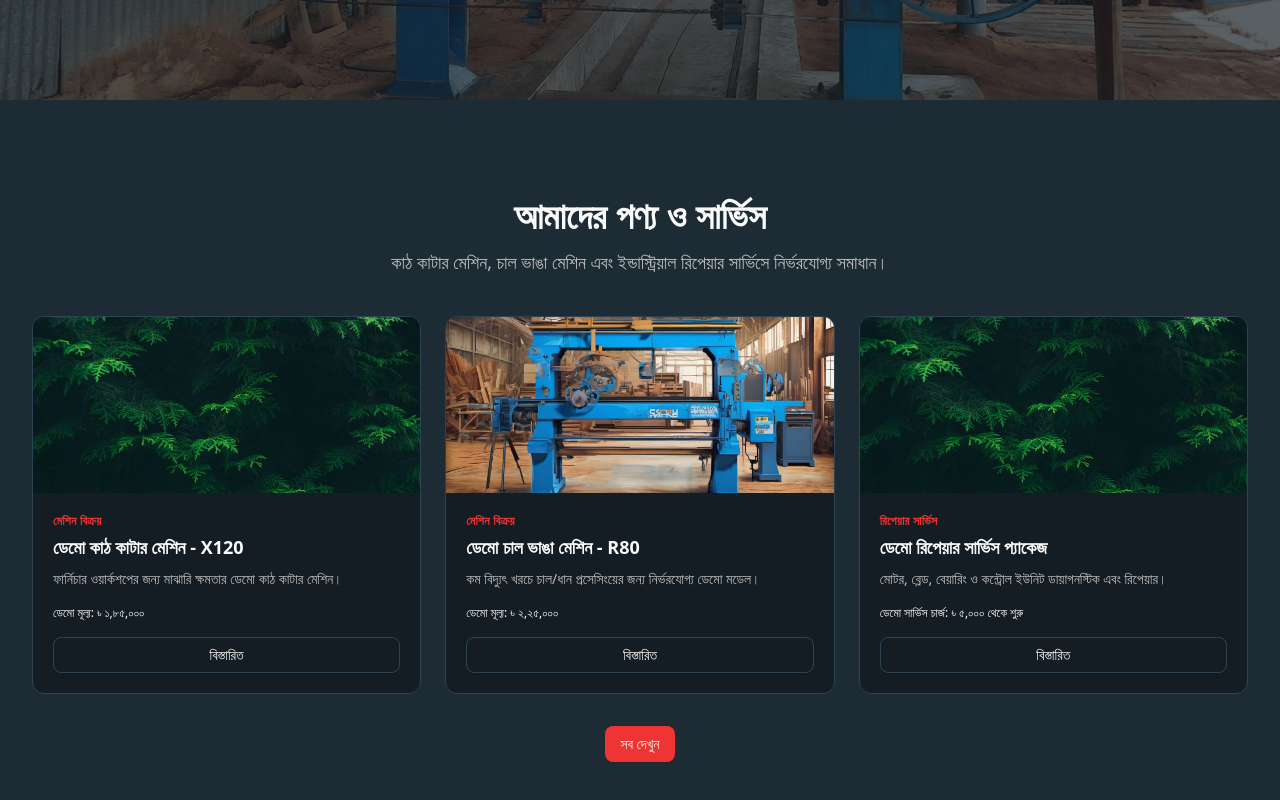
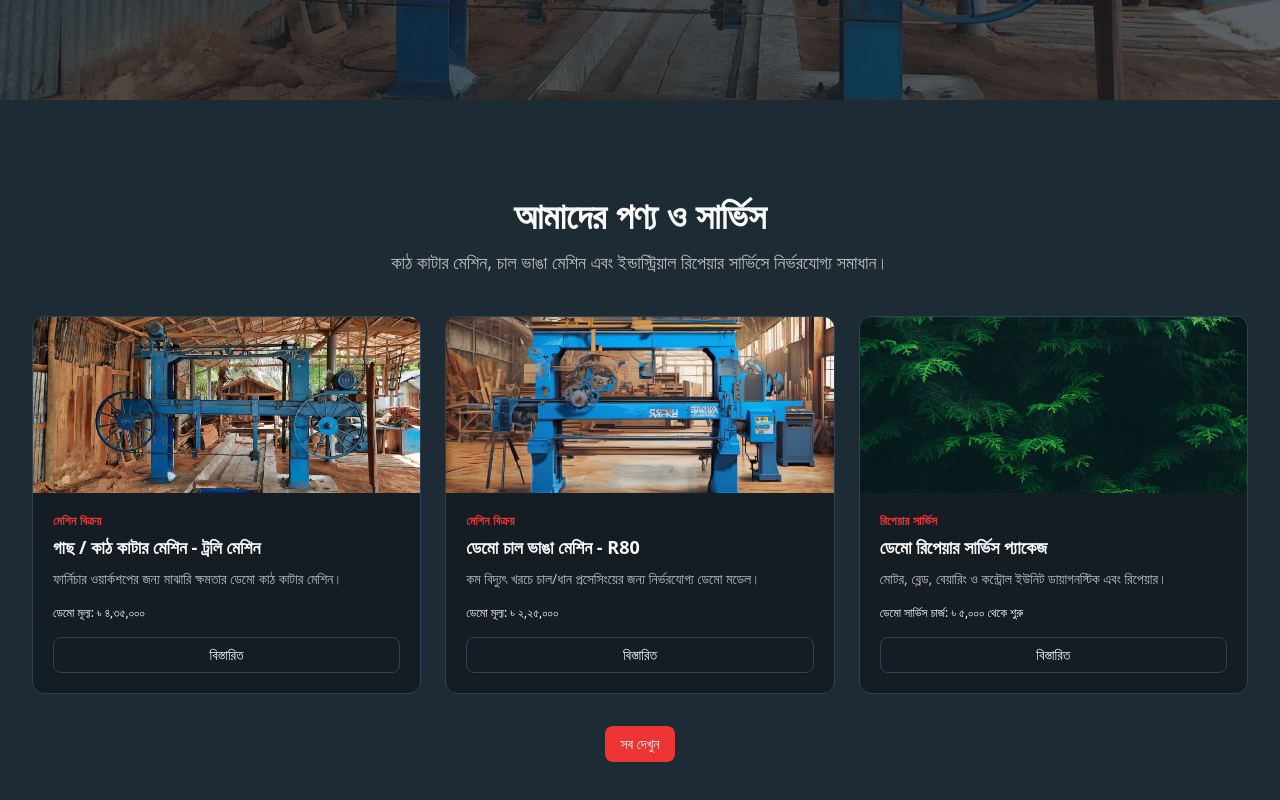
Before and after one commit to Shiddharthapal/Baba_shop, a Next.js app: page / in a window 1280 px wide. Shown: the part 464-1264 px from the top of the page. Built offline with nearby package versions, Linux system fonts and the light colour scheme.

Commit message:
in poduction route here add tree cutting machine image and add price of the machine

```diff
--- a/src/components/products/index.tsx
+++ b/src/components/products/index.tsx
@@ -18,7 +18,7 @@ type Product = {
 const products: Product[] = [
   {
     id: 1,
-    title: "ডেমো কাঠ কাটার মেশিন - X120",
+    title: "গাছ / কাঠ কাটার মেশিন - ট্রলি মেশিন",
     category: "মেশিন বিক্রয়",
     shortDescription:
       "ফার্নিচার ওয়ার্কশপের জন্য মাঝারি ক্ষমতার ডেমো কাঠ কাটার মেশিন।",
@@ -27,8 +27,8 @@ const products: Product[] = [
     usage:
       "ছোট ও মাঝারি কাঠ প্রসেসিং ইউনিট, ফার্নিচার ফ্যাক্টরি এবং স্থানীয় কারখানায় ব্যবহারযোগ্য।",
     serviceWarranty: "ডেমো ওয়ারেন্টি: ৬ মাস সার্ভিস সাপোর্ট (উদাহরণ)।",
-    priceInfo: "ডেমো মূল্য: ৳ ১,৮৫,০০০",
-    image: "/nature.jpeg",
+    priceInfo: "ডেমো মূল্য: ৳ ৪,৩৫,০০০",
+    image: "/image (6).jpg",
   },
   {
     id: 2,
```
